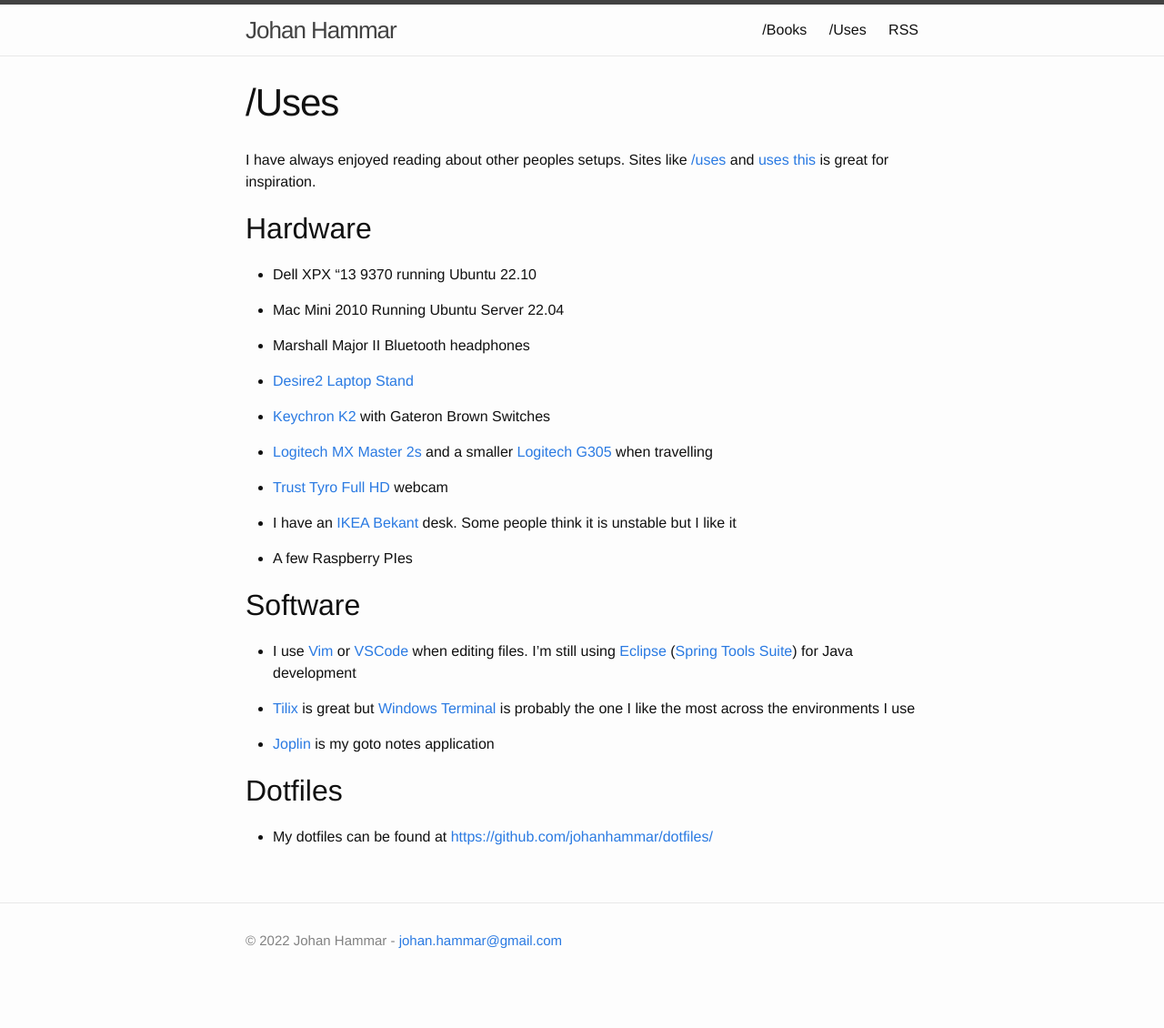
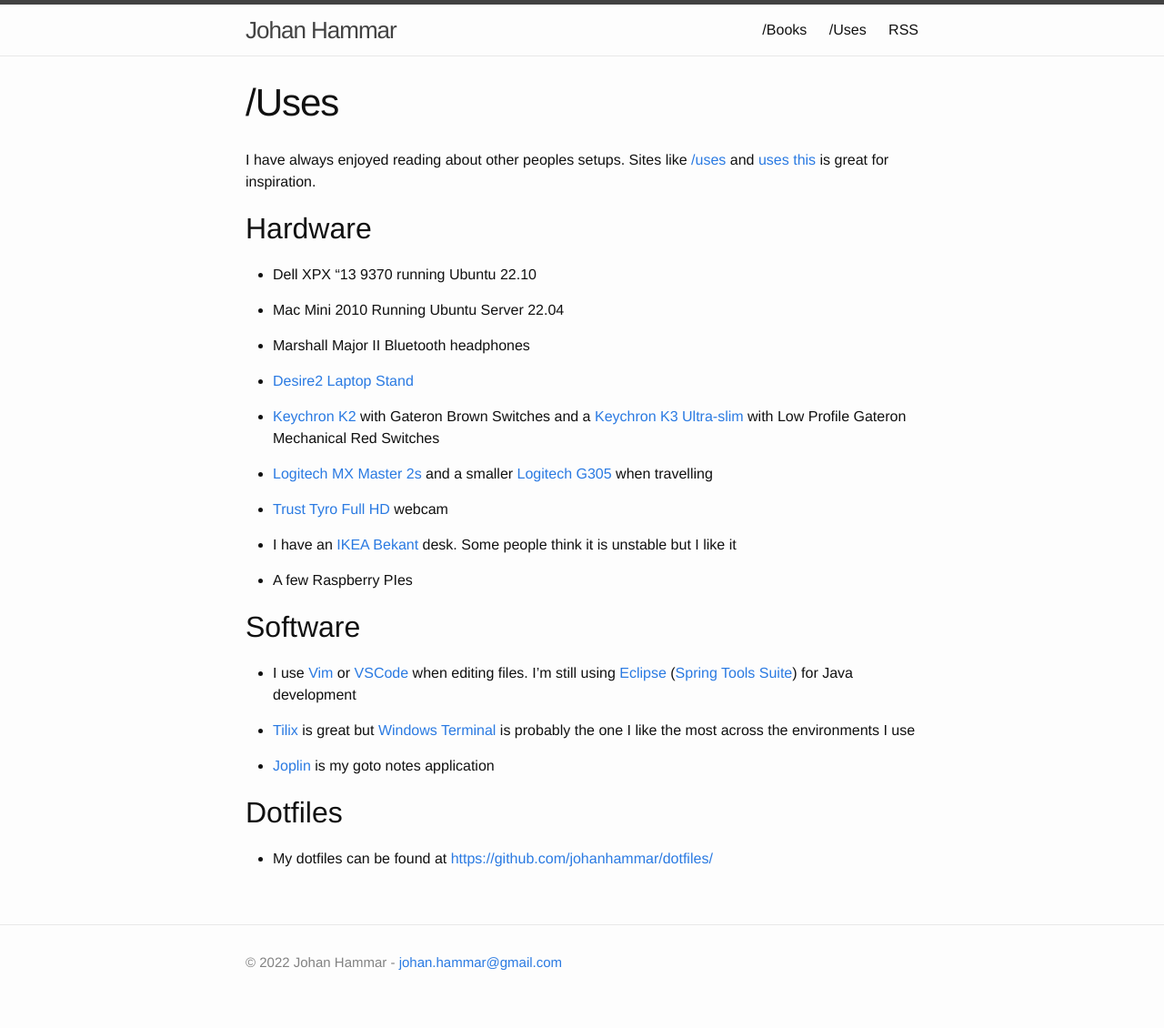
Before and after one commit to johanhammar/johanhammar.github.io, a Jekyll site: the page built from uses.md, in a window 1280 px wide. Shown: the whole page at 91% size. Built offline with Jekyll 4.4.1, drawn with Linux system fonts in a browser that asks for light colours; before the commit the page ends 1106 px from its top, so only the background shows below that.

Commit message:
Fix emoji and add keyboard

```diff
--- a/_sass/_layout.scss
+++ b/_sass/_layout.scss
@@ -240,3 +240,8 @@
         }
     }
 }
+
+.emoji {
+    height: 40px;
+    width: 40px;
+}
--- a/uses.md
+++ b/uses.md
@@ -16,7 +16,7 @@
 
 * [Desire2 Laptop Stand](https://www.amazon.com/Desire2-Ergonomic-Aluminum-Detachable-Compatible/dp/B07P7Q2B55)
 
-* [Keychron K2](https://www.keychron.com/products/keychron-k2-wireless-mechanical-keyboard) with Gateron Brown Switches
+* [Keychron K2](https://www.keychron.com/products/keychron-k2-wireless-mechanical-keyboard) with Gateron Brown Switches and a [Keychron K3 Ultra-slim](https://www.keychron.com/collections/keychron-nordic-iso-keyboards/products/keychron-k3-ultra-slim-wireless-mechanical-keyboard-nordic-iso-layout-version-2) with Low Profile Gateron Mechanical Red Switches
 
 * [Logitech MX Master 2s](https://www.logitech.com/en-us/eol/mx-master-2s-mouse.910-005131.html) and a smaller [Logitech G305](https://www.logitechg.com/en-us/products/gaming-mice/g305-lightspeed-wireless-gaming-mouse.910-005289.html) when travelling
 
```
Also changed, not shown: 1 other file.
